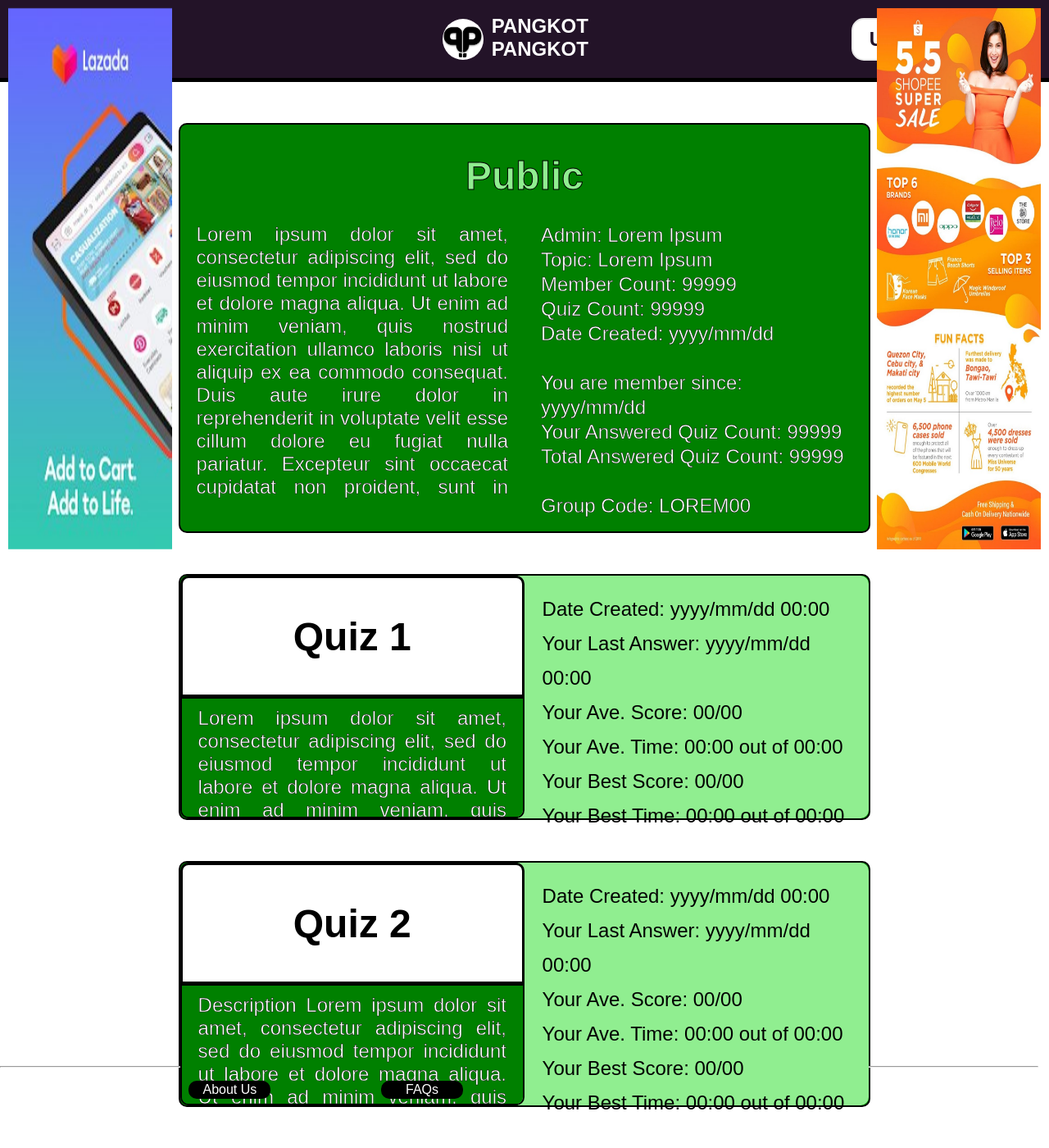
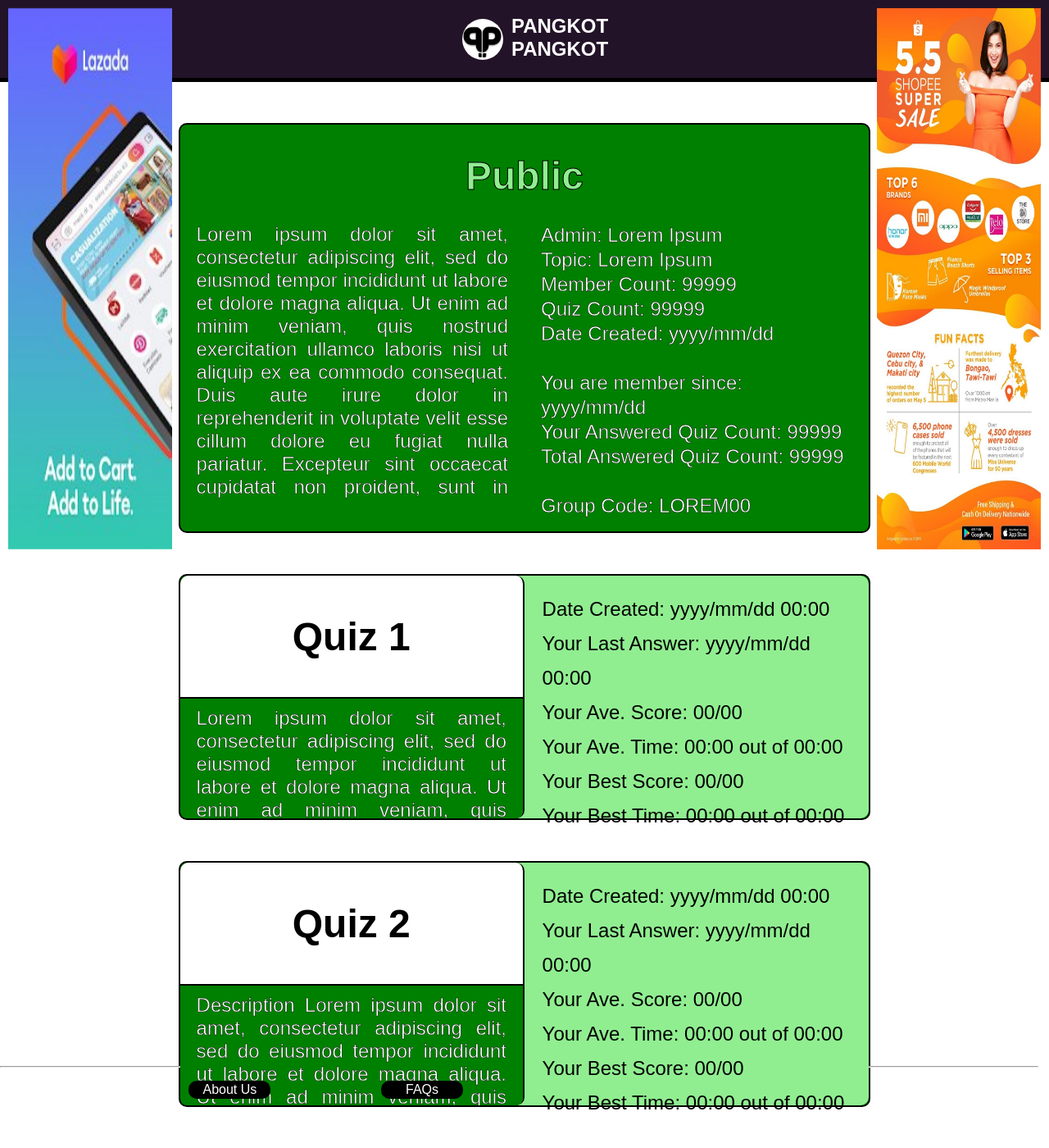
Before and after one commit to Pawmsdayl/Pangkot-pangkot, a PHP site: page /index.php in a window 1280 px wide. Shown: the whole page at 82% size. Run offline with PHP 8.4, Linux system fonts and the light colour scheme.

Commit message:
Font, Dynamic Header, Header Center

```diff
--- a/Pangkot-pangkot/dbSettingsName.php
+++ b/Pangkot-pangkot/dbSettingsName.php
@@ -1,4 +1,5 @@
 <?php
     include 'dbConnector.php';
 
+
 ?>
--- a/Pangkot-pangkot/header.php
+++ b/Pangkot-pangkot/header.php
@@ -2,9 +2,11 @@
 
     if ($_SESSION['account_id'] == 2) {
         $logbutton = "<a href=\"login.php\">Login</a>";
+        $username = "LOG IN";
         $settings = "";
     } else {
         $logbutton = "<a href=\"dbLogout.php\">Logout</a>";
+        $username = strtoupper($_SESSION['username']);
         $settings = "<a href=\"settings.php\">Settings</a>";
     }
 
@@ -32,7 +34,7 @@
             </div>
         </a>
         <div class="user-profile">
-            <button class="user-profile-button">User Profile</button>
+            <button class="user-profile-button">'. $username .'</button>
             <div class="user-content">
                 '. $logbutton. '
                 <a href="signup.php">Sign Up</a>
--- a/Pangkot-pangkot/settings.php
+++ b/Pangkot-pangkot/settings.php
@@ -31,7 +31,7 @@
         <div class="settings-info">
             <form action="dbSettingsName.php" method="post">
                 <div class="email-section">
-                    <label for="username">Current Name:</label>
+                    <label for="username">Current Usern ame:</label>
                     <span> <?php echo $username; ?></span>
                 </div>
                 <div class="display-name-section">
--- a/Pangkot-pangkot/style/cards.css
+++ b/Pangkot-pangkot/style/cards.css
@@ -5,7 +5,6 @@
     text-decoration: none;
     /* color: black; */
     font-size: 24px;
-    font-family: Arial, Helvetica, sans-serif;
 }
 
 ::-webkit-scrollbar {
@@ -118,6 +117,7 @@ a {
     width: 100%;
     height: 50%;
     border: black solid;
+    border-width: 0px 2px 0px 0px;
     border-radius: 10px 10px 0 0;
     background-color: white;
     z-index: 2;
@@ -135,7 +135,8 @@ a {
     background-color: green;
     position: relative;
     height: 50%;
-    border: black 2px solid;
+    border: black solid;
+    border-width: 2px 2px 0px 0px;
     border-radius: 0 0 10px 10px;
     padding: 10px 20px;
     text-align: justify;
--- a/Pangkot-pangkot/style/header.css
+++ b/Pangkot-pangkot/style/header.css
@@ -1,3 +1,8 @@
+* {
+    font-family: Arial, Helvetica, sans-serif;
+}
+
+
 body {
     margin: 0;
     padding: 0;
@@ -63,12 +68,14 @@ header {
   color: #fff;
 }
 
+/* make this center horizontally */
 .header-banner, .logo {
-  margin-left: 100px;
-  display: flex;
-  align-items: center;
-  color: #fff;
-
+    margin: auto;
+    width: 50%;
+    /* margin-left: 100px; */
+    display: flex;
+    align-items: center;
+    color: #fff;
 }
 
 #pangkot {
```
